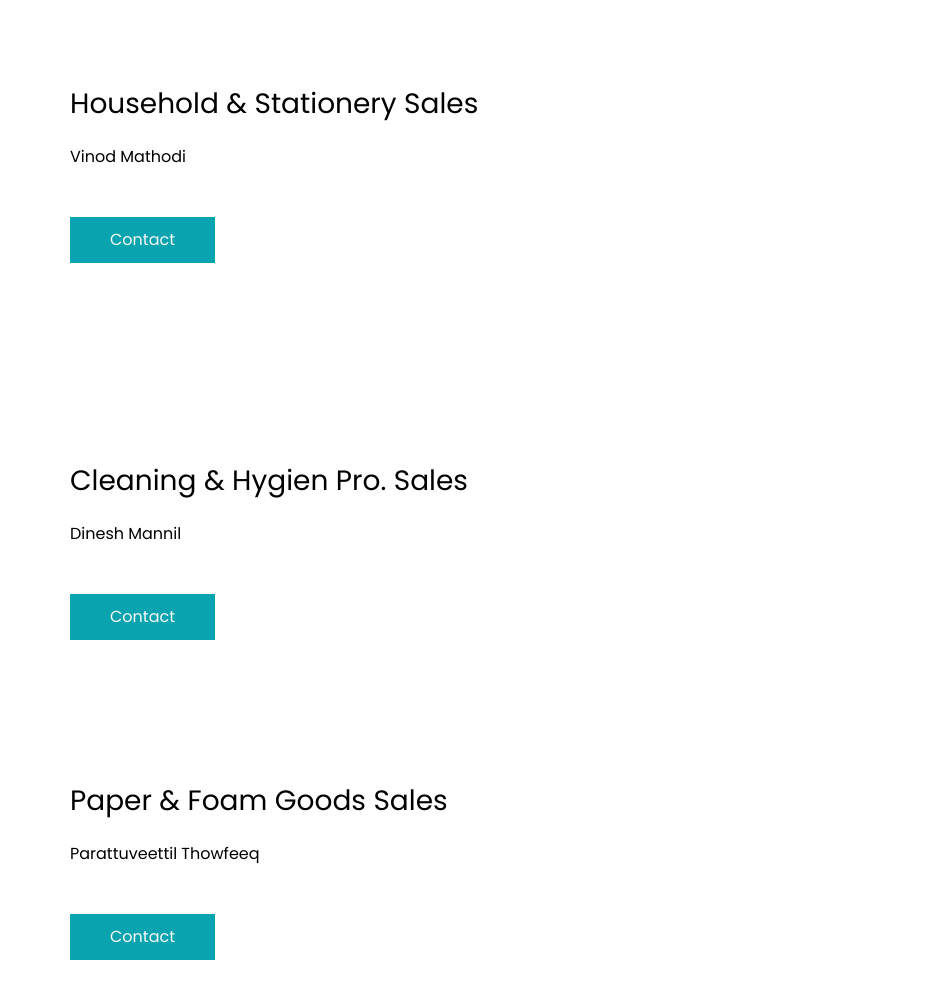
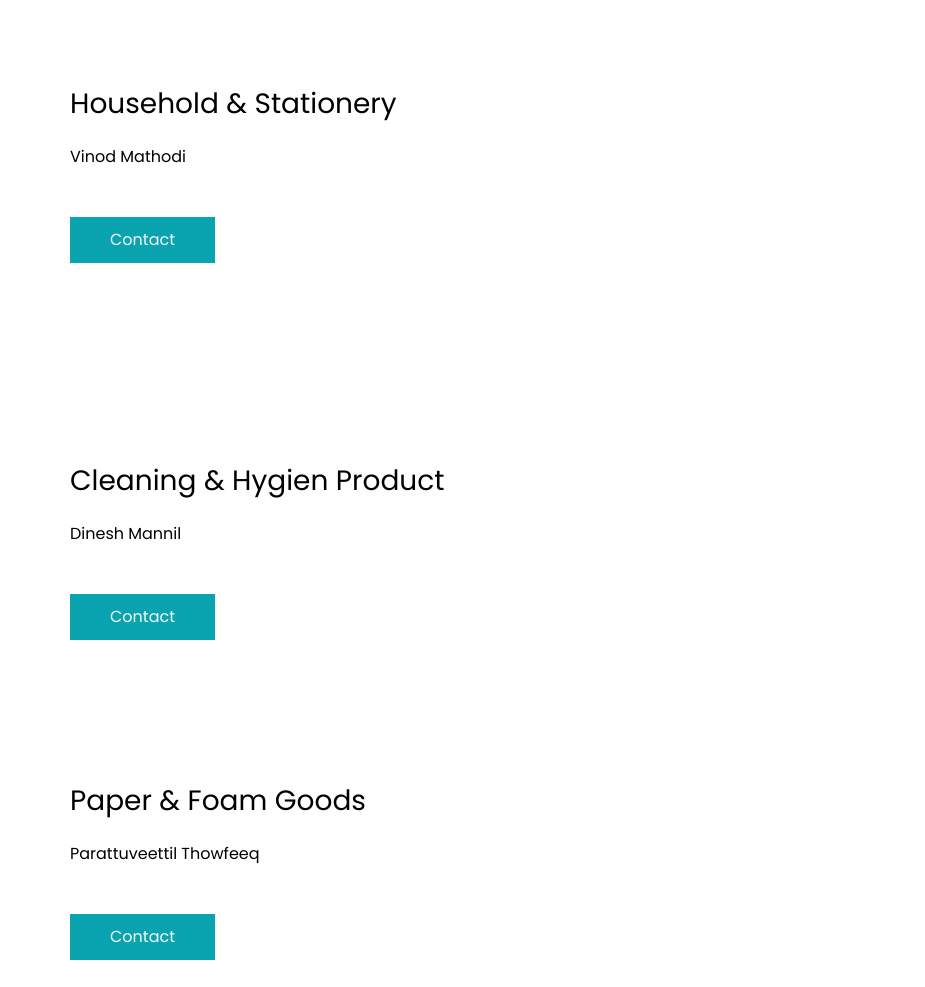
Before and after one commit to kpmohammedshafeeque/Milano, a plain HTML site: page index.html in a window 1280 px wide. Shown: the part 2385-3372 px from the top of the page, 0-925 px from the left. Drawn offline with nearby package versions, Linux system fonts and the light colour scheme; some packages are replaced by stand-ins of ours.

Commit message:
Update index.html
contactupdt

```diff
--- a/index.html
+++ b/index.html
@@ -418,7 +418,7 @@
         <div class="col-md-8">
           <div class="fruit_detail-box">
             <h3>
-             Household & Stationery Sales
+             Household & Stationery
             </h3>
             <p class="mt-4 mb-5">
               Vinod Mathodi
@@ -440,7 +440,7 @@
         <div class="col-md-8">
           <div class="fruit_detail-box">
             <h3>
-              Cleaning & Hygien Pro. Sales
+              Cleaning & Hygien Product
             </h3>
             <p class="mt-4 mb-5">
               Dinesh Mannil
@@ -462,7 +462,7 @@
         <div class="col-md-8">
           <div class="fruit_detail-box">
             <h3>
-             Paper & Foam Goods Sales
+             Paper & Foam Goods
             </h3>
             <p class="mt-4 mb-5">
               Parattuveettil Thowfeeq
@@ -509,8 +509,8 @@
       <h2 class="font-weight-bold">
         Contact Us
       </h2>
-      <h3>Milano General Trading </h3> <br> <h4>Al Nakheel 2 <br>Behind Saderat Iran Bank. <br>Ajman, UAE
-        <br> Contact: +971-6-7410721 <br>+971-50-7574271</h4>
+      <h3>Milano General Trading </h3> <br> <h4>Al Nakheel 1 <br>Behind Saderat Iran Bank. <br>Po. Box: 20405<br>Ajman, UAE
+        <br> Office: +971-6-74xxxxx <br>Mobile:+971-50-7574271 <br>Email:milanotradingest@gmail.com</h4>
       <div class="row">
         <div class="col-md-8 mr-auto">
           <form id="submit-form"  action="">
```
